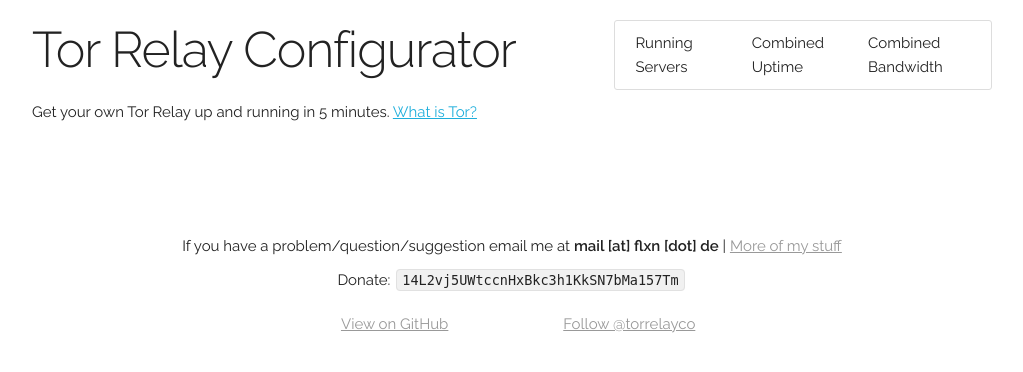
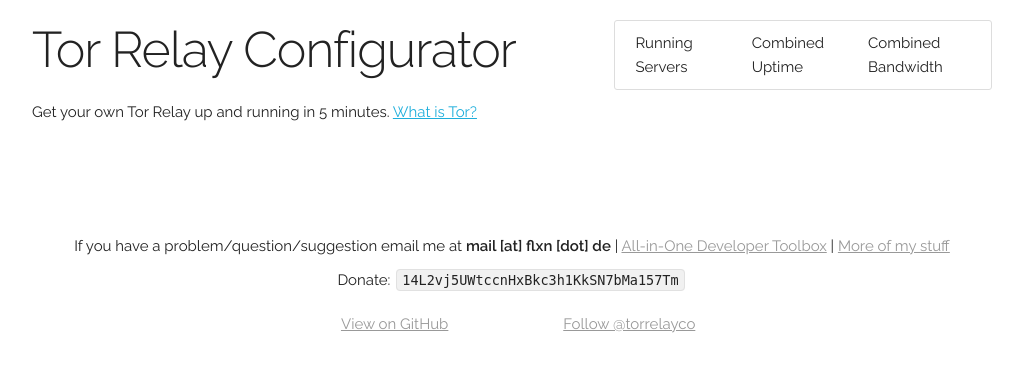
Before and after one commit to flxn/tor-relay-configurator, a PHP site: page /views/layout.php in a window 1280 px wide. Shown: the top 372 px of the page, without its empty margins (128-1151 px from the left). Run offline with PHP 8.4, Linux system fonts and the light colour scheme; the template is opened without the code that fills it, so the values that code supplies are empty; some libraries are stand-ins or nearby versions.

Commit message:
changed footer

```diff
--- a/views/layout.php
+++ b/views/layout.php
@@ -71,7 +71,7 @@
       <div class="row">
         <div class="twelve columns">
           <div class="row footer">
-            If you have a problem/question/suggestion email me at <b>mail [at] flxn [dot] de</b> | <a href="https://flxn.de">More of my stuff</a>
+            If you have a problem/question/suggestion email me at <b>mail [at] flxn [dot] de</b> | <a href="https://tooly.xyz">All-in-One Developer Toolbox</a> | <a href="https://flxn.de">More of my stuff</a>
           </div>
           <div class="row">
             Donate: <code>14L2vj5UWtccnHxBkc3h1KkSN7bMa157Tm</code>
```
